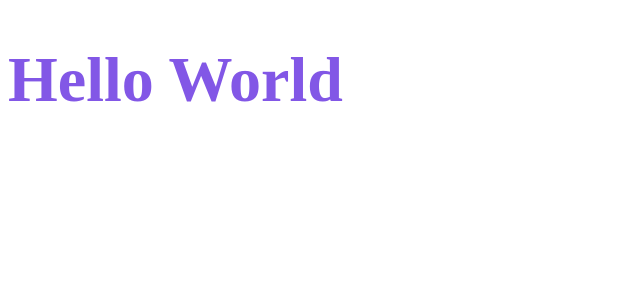
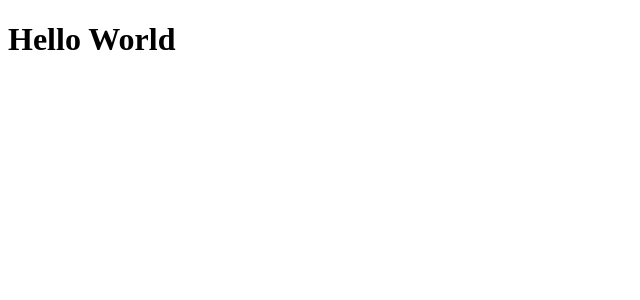
Before and after one commit to ricardowgomes/dtmoney, a React (Create React App) app: page / in a window 1280 px wide. Shown: the top 300 px of the page, without its empty margins (0-640 px from the left). Built offline with nearby package versions, Linux system fonts and the light colour scheme.

Commit message:
return to normal

```diff
--- a/src/App.tsx
+++ b/src/App.tsx
@@ -1,13 +1,8 @@
-import styled from 'styled-components';
-const Title = styled.h1`
-font-size: 64px;
-color: #8257e6;
-`
 
 export function App() {
   return (
     <div className="App">
-      <Title>Hello World</Title>
+      <h1>Hello World</h1>
     </div>
   );
 };
```
